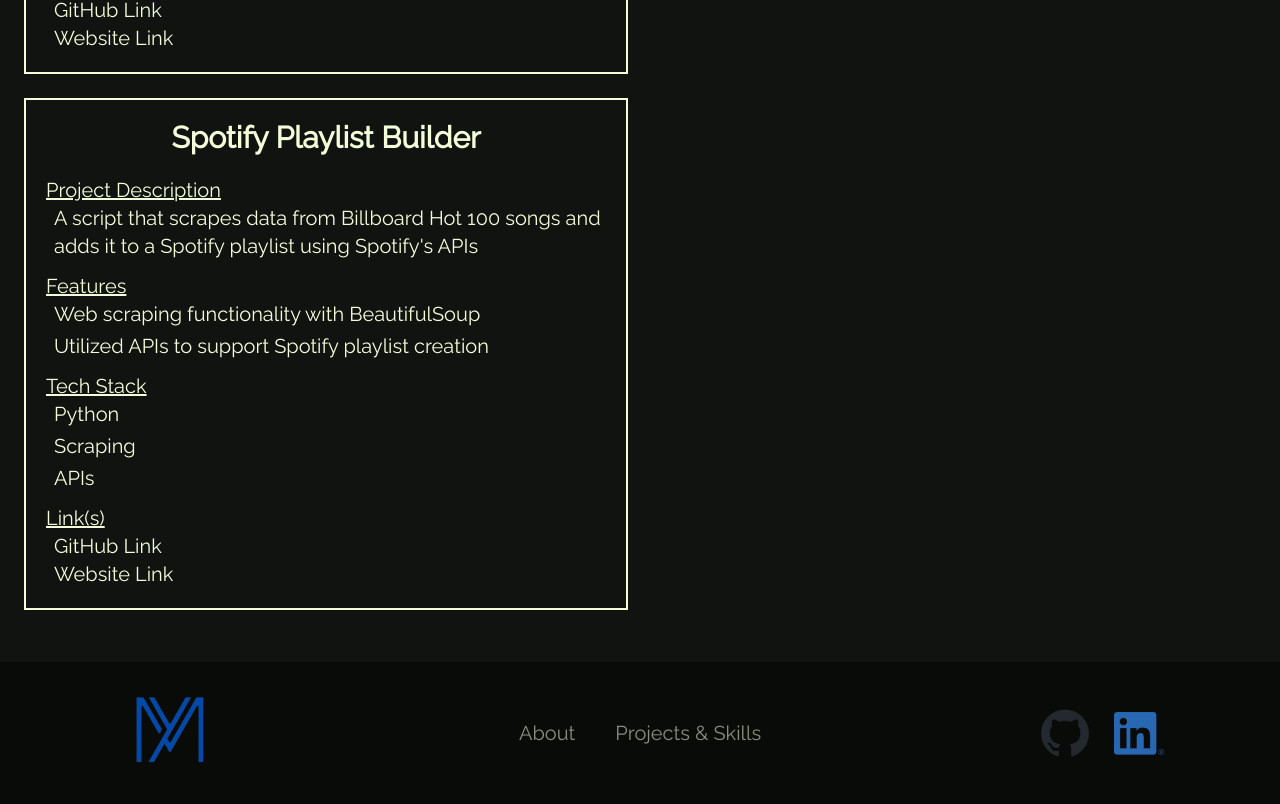
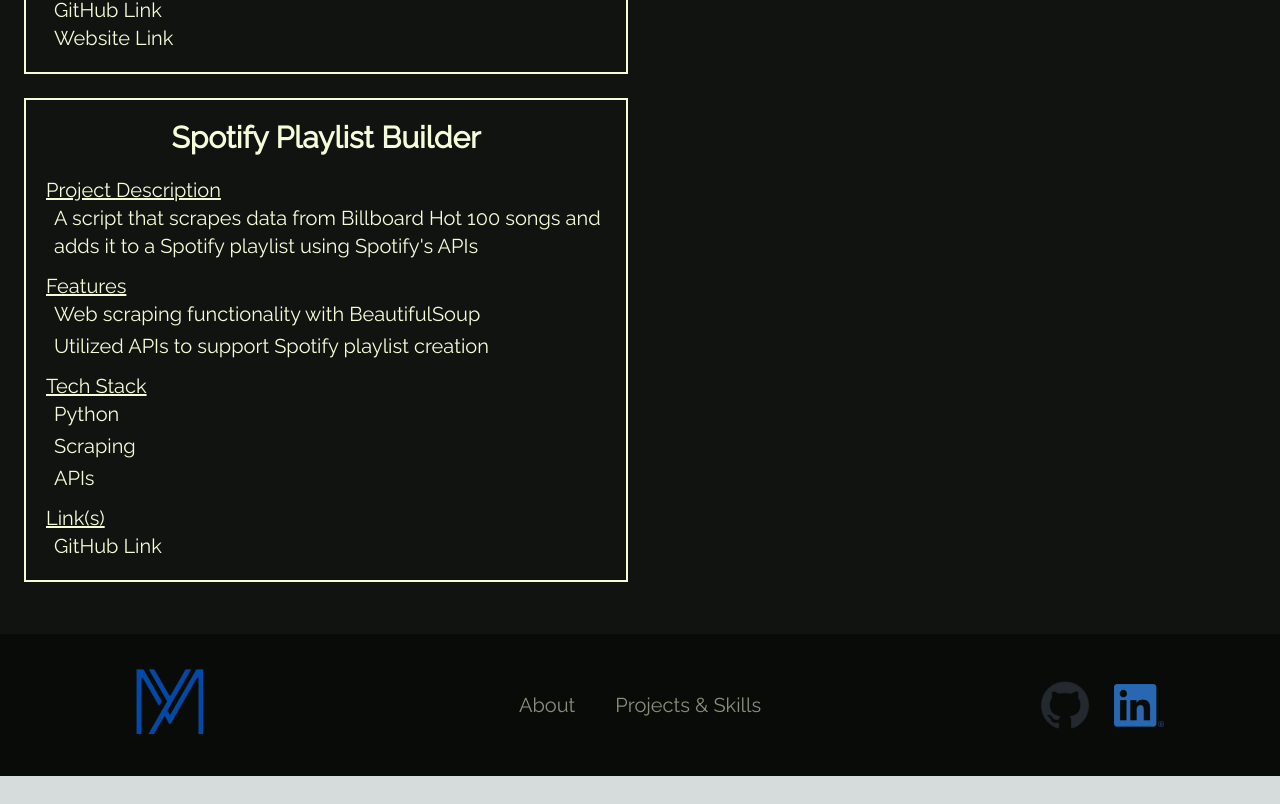
Before and after one commit to myang5128/Portfolio, a Next.js app: page /projects in a window 1280 px wide. Shown: the part 3098-3902 px from the top of the page. After the commit the page ends 3874 px from the top, so only its background shows below. Built offline with nearby package versions, Linux system fonts and the light colour scheme.

Commit message:
fixed new project links

```diff
--- a/src/app/projects/components/ProjectBoxes.jsx
+++ b/src/app/projects/components/ProjectBoxes.jsx
@@ -112,8 +112,8 @@
             "Scraping",
             "APIs",
         ],
-        "projectGit": "https://github.com/myang5128/Portfolio",
-        "projectLink": "https://portfolio-michaely-dev.vercel.app",
+        "projectGit": "https://github.com/myang5128/Spotify-Playlist-Builder",
+        "projectLink": "",
         "tags": ["All", "Python"],
       },
     ]
```
